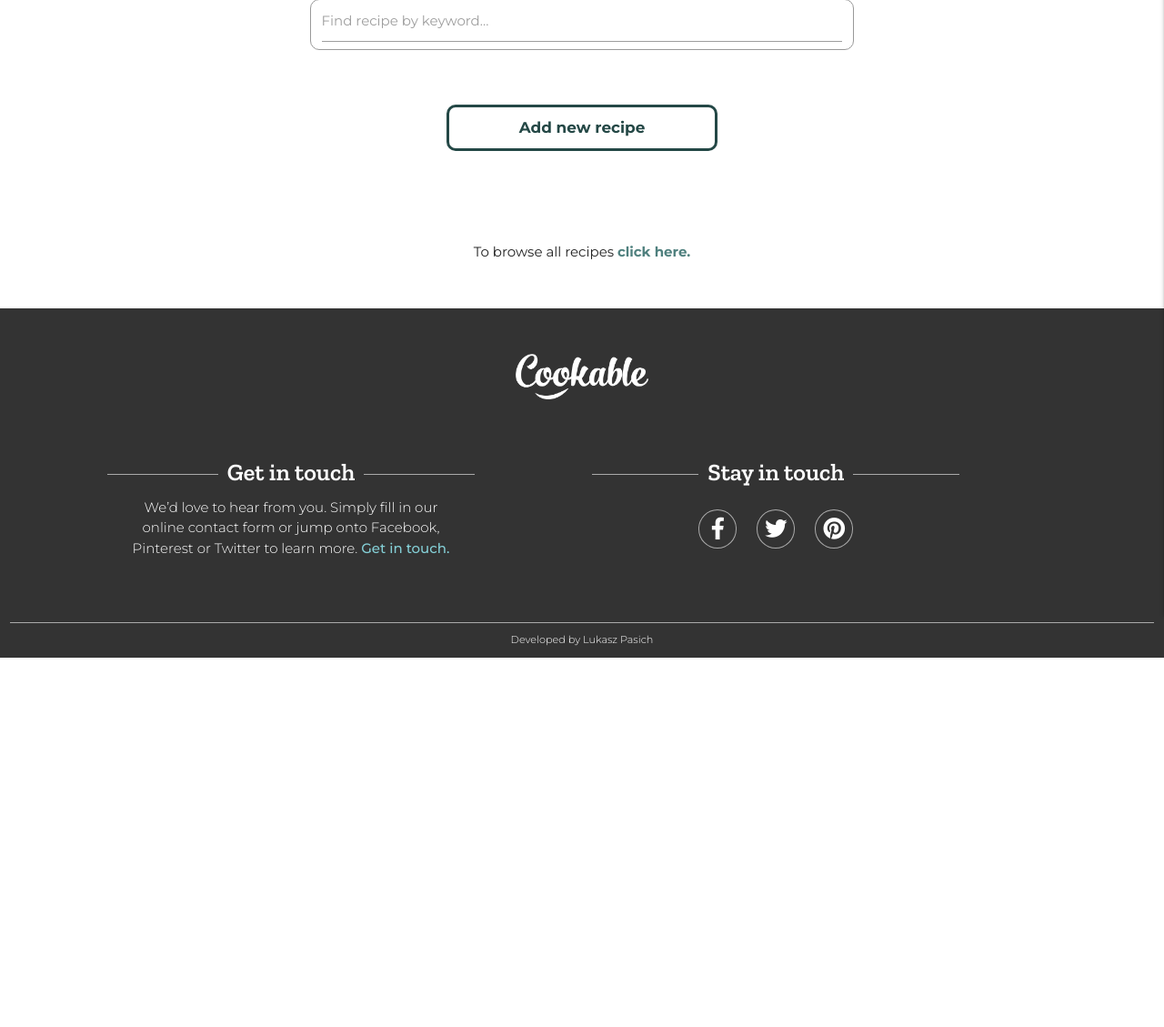
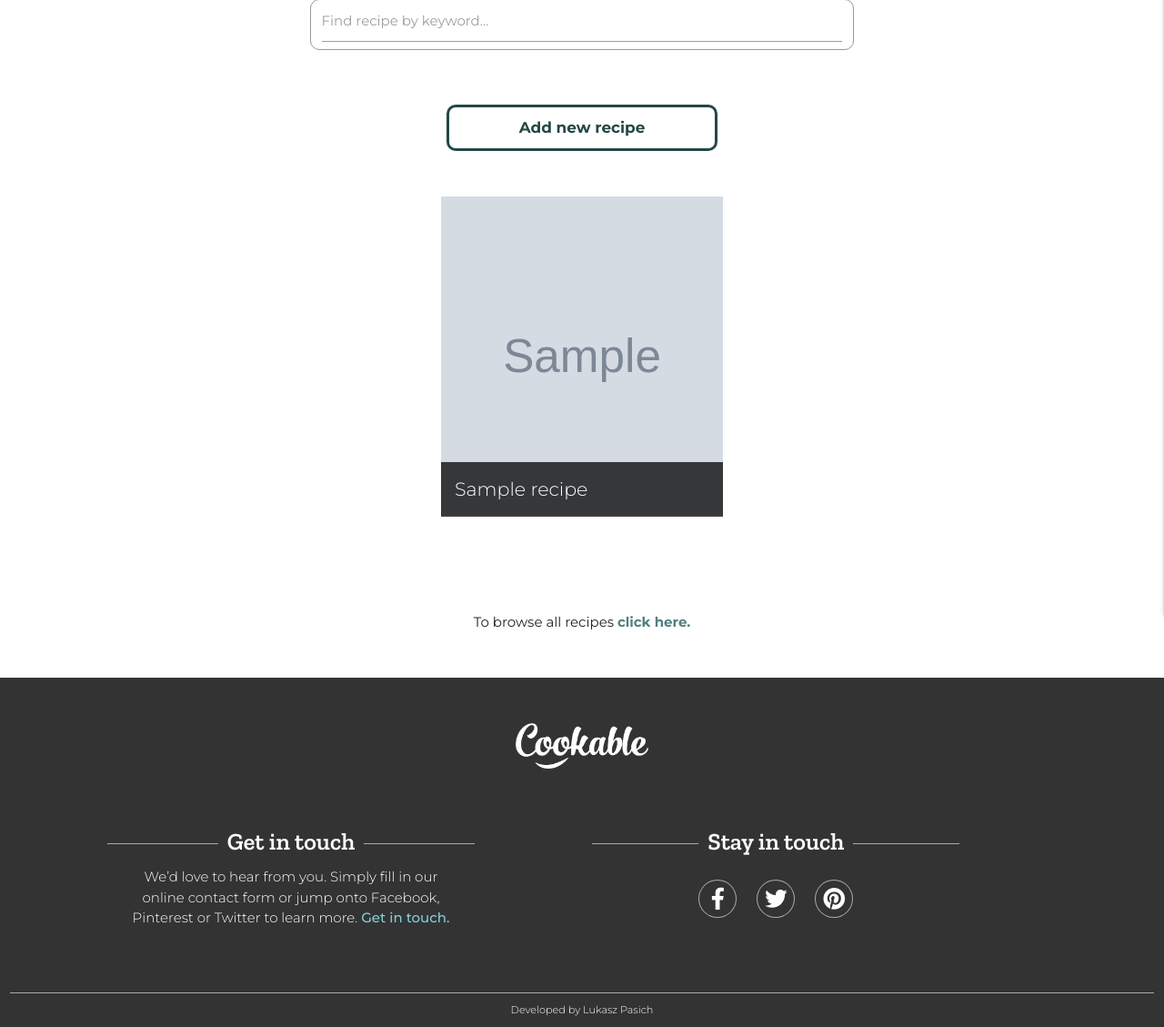
Before and after one commit to LukaszPasich/Cookable-MS3, a Flask app: page /my_recipes/1 in a window 1280 px wide. Shown: the part 184-1313 px from the top of the page at 91% size. Before the commit the page ends 907 px from the top, so only its background shows below. Run offline with Flask 2, Linux system fonts and the light colour scheme; the visitor is signed in with stand-in values (Sample User, id 1); grey boxes marked "Sample" are stand-in pictures; a database or web service that is not in the repository returns one stand-in record (values such as "Sample title"); some libraries are stand-ins or nearby versions.

Commit message:
FEAT: Connect user's recipes to 'My Recipes' page

```diff
--- a/app.py
+++ b/app.py
@@ -93,9 +93,11 @@ def my_recipes(username):
     # grab the session user's username from db
     username = mongo.db.users.find_one(
             {"username": session["user"]})["username"]
+    myrecipes = mongo.db.recipes.find({"created_by": session["user"]})
 
     if session["user"]:
-        return render_template("myrecipes.html", username=username)
+        return render_template(
+                "myrecipes.html", username=username, myrecipes=myrecipes)
 
     return redirect(url_for("login"))
 
--- a/static/js/script.js
+++ b/static/js/script.js
@@ -10,6 +10,9 @@ $(document).ready(function () {
 
     // Materialize select field
     $('select').formSelect();
+
+    // ----- CODE CREDIT -----
+    // Code Institute Tutorial (Backend Development | Mini Project | Adding a task - Writing to the Database | Materialize Form Validation)
 
     // Validate Materialize select
     validateMaterializeSelect();
--- a/templates/myrecipes.html
+++ b/templates/myrecipes.html
@@ -16,6 +16,19 @@
     <a href="{{ url_for('add_recipe') }}" class="col s8 offset-s2 m4 offset-m4 button-banner-signup">Add new recipe</a>
 </div>
 
-<p class="center-align margin-top-hundred">To browse all recipes <a href="{{ url_for('get_recipes') }}" class="click-here">click here.</a></p>
+<!-- Recipe Card -->
+<div class="flex-container margin-top-fifty">
+    {% for myrecipe in myrecipes %}
+        <div>
+            <a class="recipes-overlay-container" href="{{ url_for('get_recipes') }}">
+                <img class="flex-image" src="{{ myrecipe.image }}" alt="Recipe">
+                <div class="recipes-overlay"></div>
+                <div class="recipes-title">{{ myrecipe.recipe_name }}</div>
+            </a>
+        </div>
+    {% endfor %}
+ </div>
+
+ <p class="center-align margin-top-hundred">To browse all recipes <a href="{{ url_for('get_recipes') }}" class="click-here">click here.</a></p>
 
 {% endblock %}
```
